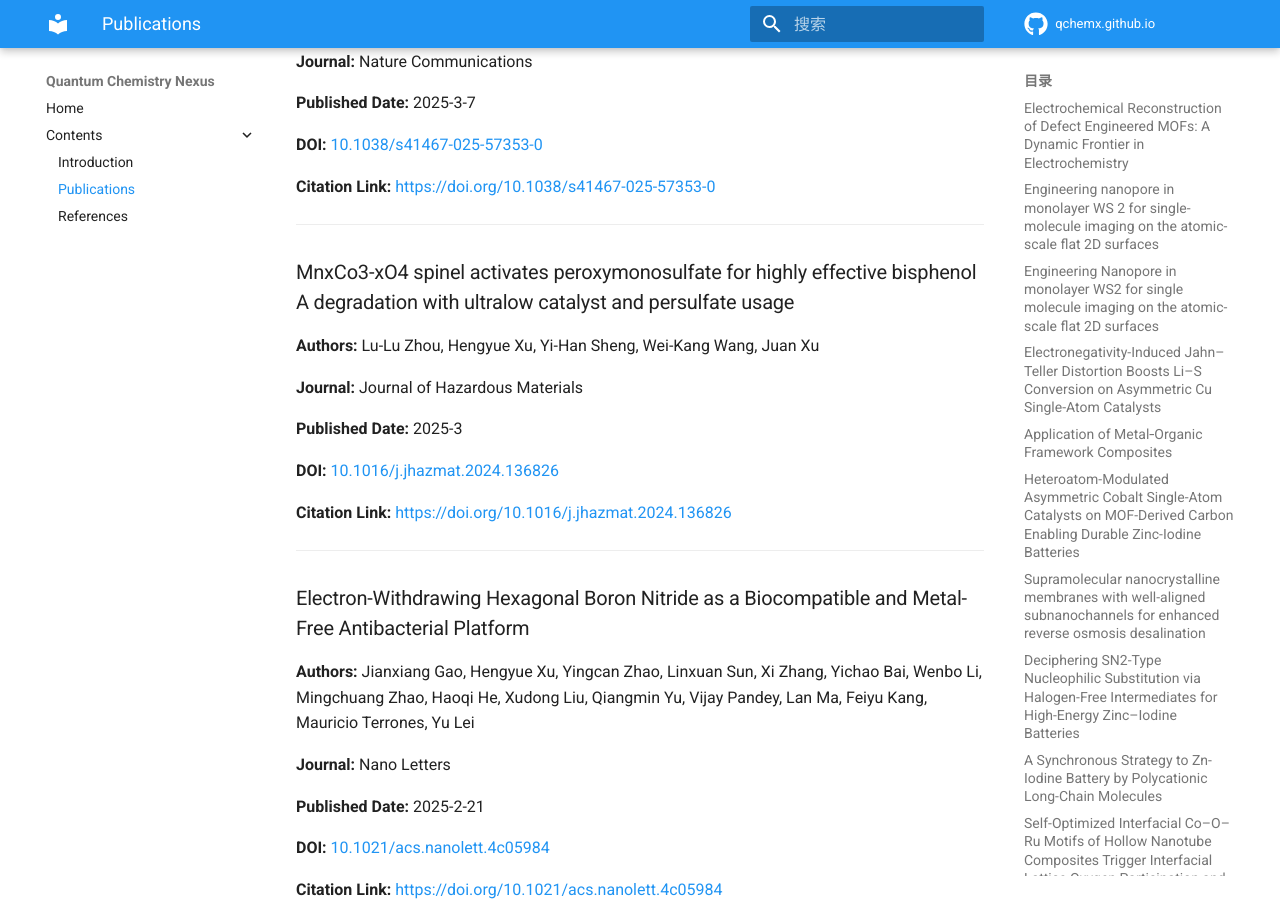
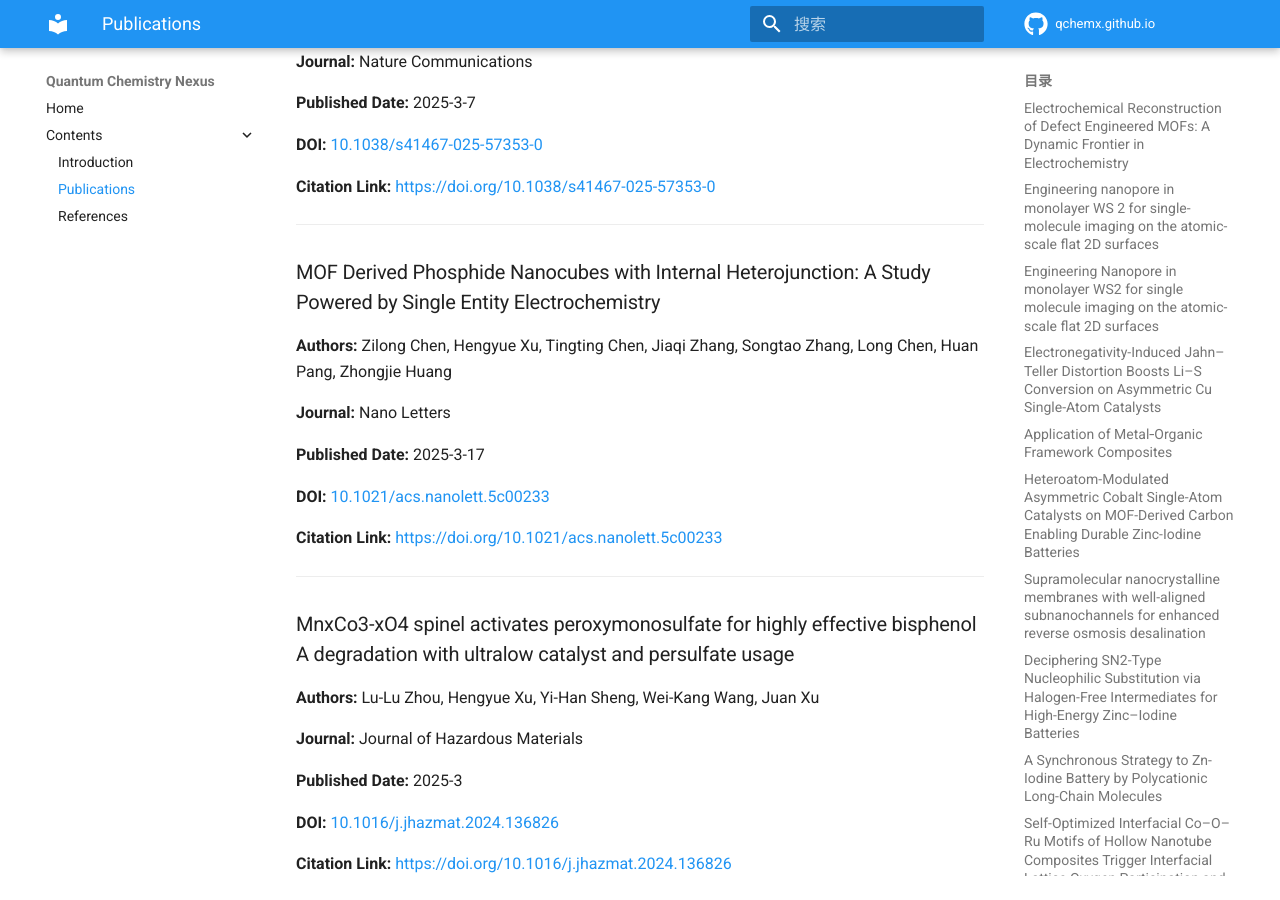
Before and after one commit to QChemX/qchemx.github.io, an MkDocs documentation site: the page built from docs/publications.md, in a window 1280 px wide and 900 px high, scrolled down 5147 px. Built offline with MkDocs 1.6.1 and Material for MkDocs 9.7.7, drawn with Linux system fonts in a browser that asks for light colours; comment, search, counter and statistics services are not loaded; some of the changed text lies outside the part shown.

Commit message:
[orcid sync] Update publications

```diff
--- a/docs/publications.md
+++ b/docs/publications.md
@@ -246,6 +246,22 @@ This page was generated automatically.
 
 ---
 
+### MOF Derived Phosphide Nanocubes with Internal Heterojunction: A Study Powered by Single Entity Electrochemistry
+
+**Authors:** Zilong Chen, Hengyue Xu, Tingting Chen, Jiaqi Zhang, Songtao Zhang, Long Chen, Huan Pang, Zhongjie Huang
+
+**Journal:** Nano Letters
+
+**Published Date:** 2025-3-17
+
+**DOI:** [10.1021/acs.nanolett.5c00233](https://doi.org/10.1021/acs.nanolett.5c00233)
+
+**Citation Link:** [https://doi.org/10.1021/acs.nanolett.5c00233](https://doi.org/10.1021/acs.nanolett.5c00233)
+
+
+
+---
+
 ### MnxCo3-xO4 spinel activates peroxymonosulfate for highly effective bisphenol A degradation with ultralow catalyst and persulfate usage
 
 **Authors:** Lu-Lu Zhou, Hengyue Xu, Yi-Han Sheng, Wei-Kang Wang, Juan Xu
```
Also changed, not shown: other parts of docs/publications.md (+0 -16 lines).
